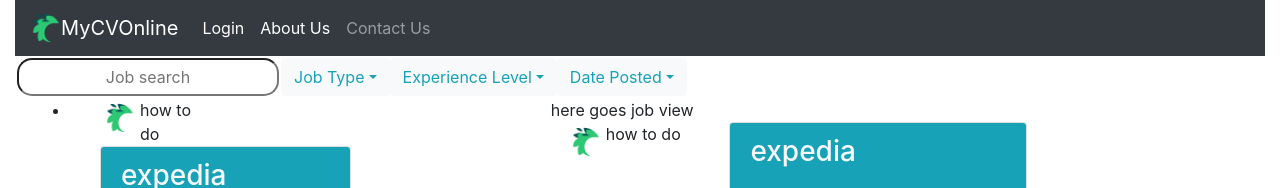
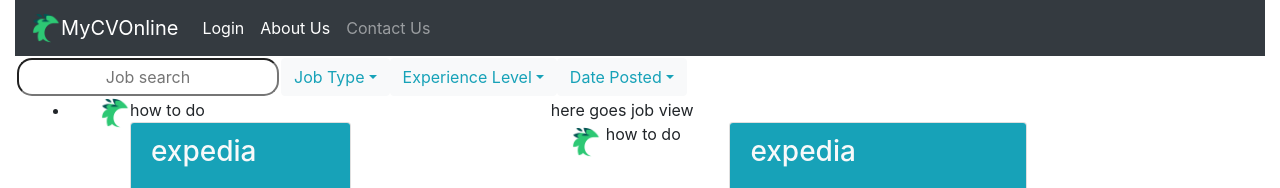
Before and after one commit to ycl26/Final_Project, an Angular app in the folder Client/: page /jobOffers in a window 1280 px wide. Shown: the top 188 px of the page. Built offline with nearby package versions, Linux system fonts and the light colour scheme.

Commit message:
css ajust

```diff
--- a/Client/src/app/job-offers/components/job-item/job-item.component.css
+++ b/Client/src/app/job-offers/components/job-item/job-item.component.css
@@ -1,5 +1,5 @@
 #JobCompanyLogo{
-    margin: 5px;
+    margin: 0px;
     float:left;
     width:30px;
     max-height:30px;
```
